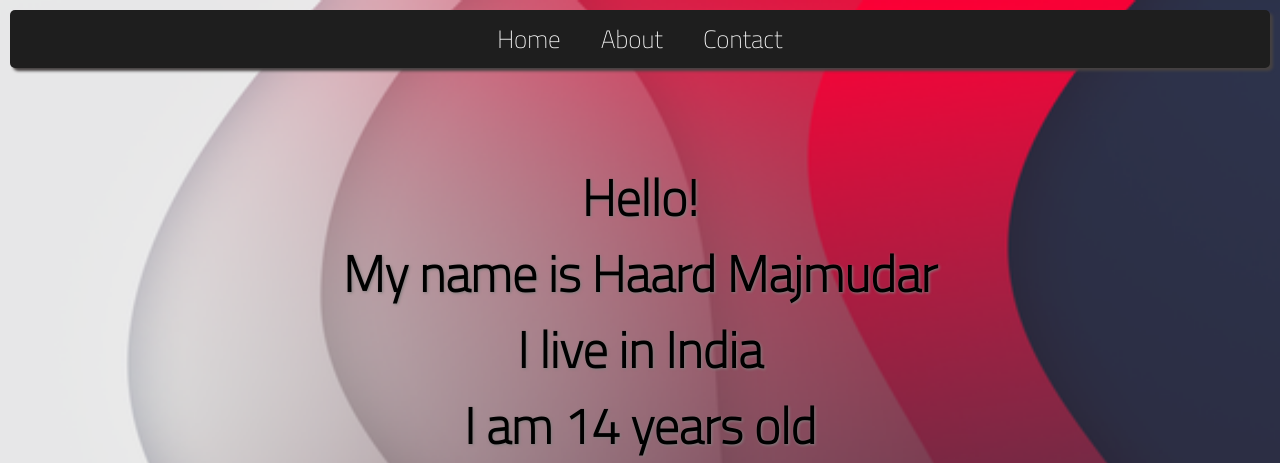
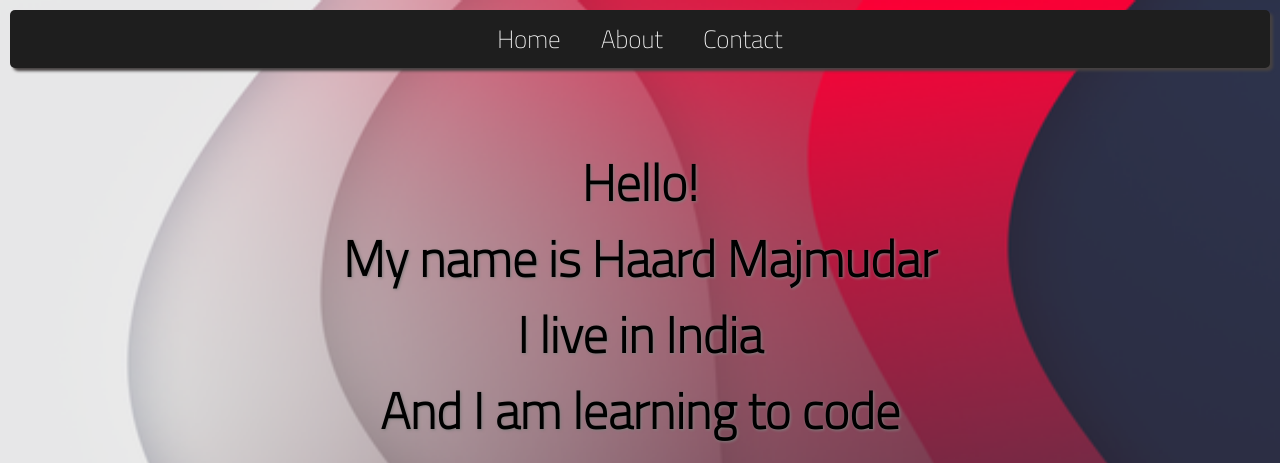
Before and after one commit to Haardispro/Haardispro.github.io, a plain HTML site: page about.html in a window 1280 px wide. Shown: the top 463 px of the page. Drawn offline with Linux system fonts and the light colour scheme.

Commit message:
Update about.html

```diff
--- a/about.html
+++ b/about.html
@@ -34,8 +34,6 @@
             <br>
             I live in India
             <br>
-            I am 14 years old
-            <br>
             And I am learning to code
         </p>
         <button><a href="https://github.com/Haardispro" target="_blank">My Projects</a></button>
```
